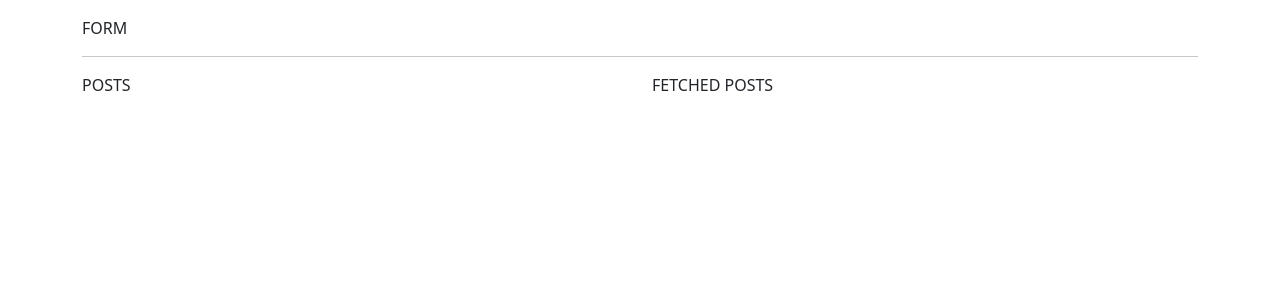
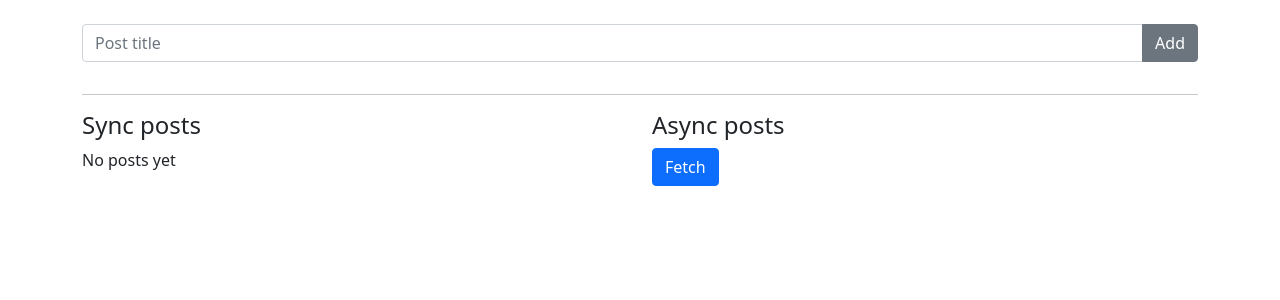
Before and after one commit to dmitry641/redux-demo, a React (Create React App) app in the folder react-redux/: page / in a window 1280 px wide. Shown: the top 300 px of the page. Built offline with nearby package versions, Linux system fonts and the light colour scheme.

Commit message:
react redux v3

```diff
--- a/react-redux/src/App.js
+++ b/react-redux/src/App.js
@@ -1,15 +1,26 @@
 import React from "react";
+import FetchedPosts from "./components/FetchedPosts";
+import PostForm from "./components/PostForm";
+import Posts from "./components/Posts";
 
 function App() {
   return (
-    <div className="container pt-3">
+    <div className="container pt-4">
       <div className="row">
-        <div className="col">FORM</div>
+        <div className="col">
+          <PostForm />
+        </div>
       </div>
       <hr />
       <div className="row">
-        <div className="col">POSTS</div>
-        <div className="col">FETCHED POSTS</div>
+        <div className="col">
+          <h4>Sync posts</h4>
+          <Posts posts={[]} />
+        </div>
+        <div className="col">
+          <h4>Async posts</h4>
+          <FetchedPosts posts={[]} />
+        </div>
       </div>
     </div>
   );
--- a/react-redux/src/components/FetchedPosts.js
+++ b/react-redux/src/components/FetchedPosts.js
@@ -1,5 +1,9 @@
 import React from "react";
+import Post from "./Post";
 
-export default function FetchedPosts() {
-  return <div></div>;
+export default function FetchedPosts({ posts }) {
+  if (!posts.length) {
+    return <button className="btn btn-primary">Fetch</button>;
+  }
+  return posts.map((post) => <Post post={post} key={post} />);
 }
--- a/react-redux/src/components/Post.js
+++ b/react-redux/src/components/Post.js
@@ -1,5 +1,11 @@
 import React from "react";
 
-export default function Post() {
-  return <div></div>;
+export default function Post({ post }) {
+  return (
+    <div className="card">
+      <div className="card-body">
+        <h5 className="card-title">{post}</h5>
+      </div>
+    </div>
+  );
 }
--- a/react-redux/src/components/PostForm.js
+++ b/react-redux/src/components/PostForm.js
@@ -5,11 +5,26 @@ export default class PostForm extends Component {
     super(props);
     this.state = {};
   }
+
+  submitHandler = (e) => {
+    e.preventDefault();
+    console.log("submit");
+  };
+
   render() {
     return (
-      <div>
-        <h1>PostForm</h1>
-      </div>
+      <form onSubmit={this.submitHandler}>
+        <div className="input-group mb-3">
+          <input
+            type="text"
+            className="form-control"
+            placeholder="Post title"
+          />
+          <button className="btn btn-secondary" type="submit">
+            Add
+          </button>
+        </div>
+      </form>
     );
   }
 }
--- a/react-redux/src/components/Posts.js
+++ b/react-redux/src/components/Posts.js
@@ -1,5 +1,9 @@
 import React from "react";
+import Post from "./Post";
 
-export default function Posts() {
-  return <div></div>;
+export default function Posts({ posts }) {
+  if (!posts.length) {
+    return <p>No posts yet</p>;
+  }
+  return posts.map((post) => <Post post={post} key={post} />);
 }
```
